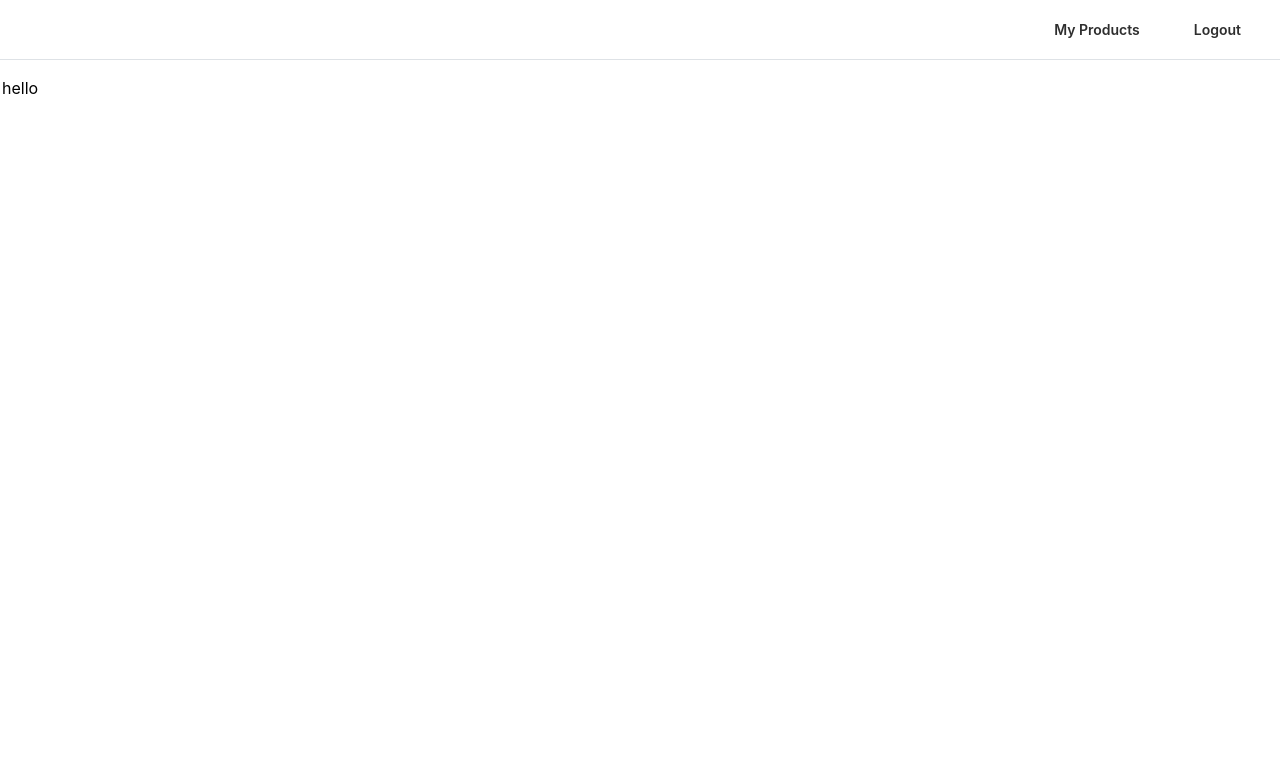
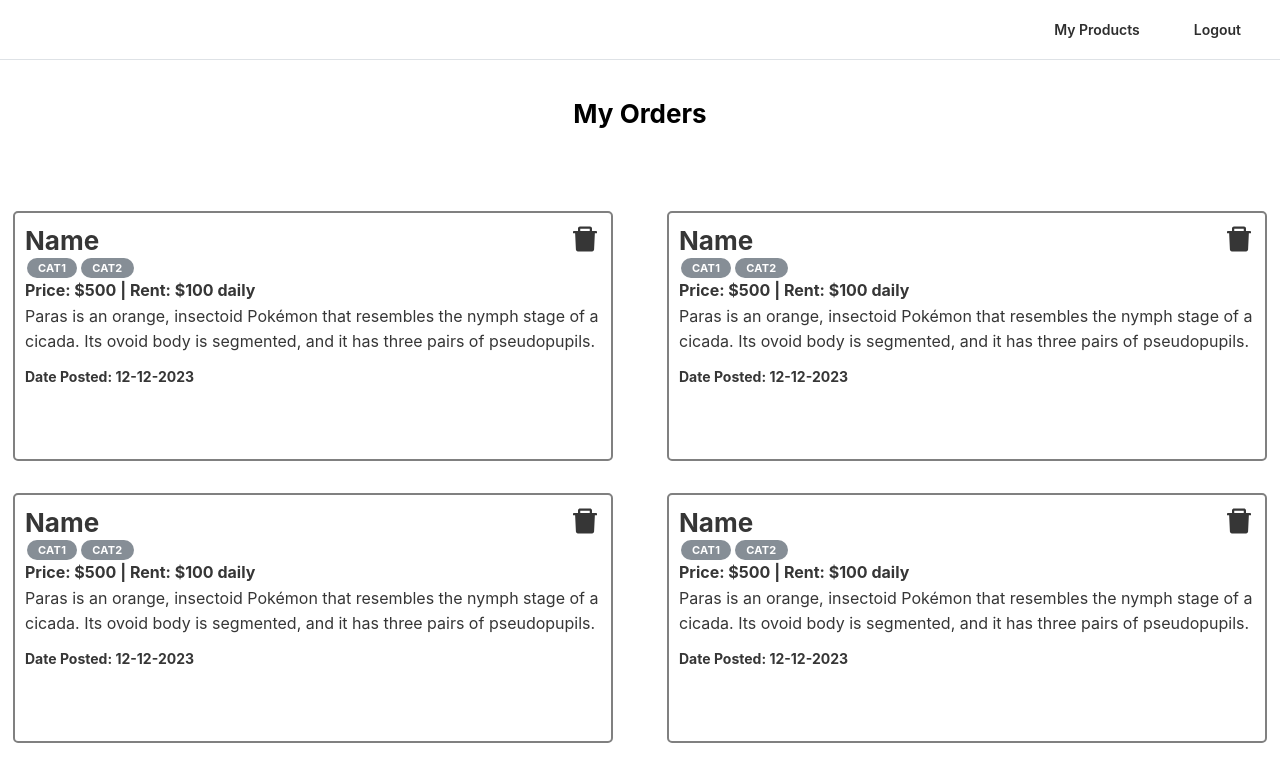
Before and after one commit to AnikKDev/tee-bay-frontend, a Next.js app: page /my-products in a window 1280 px wide. Shown: the top 782 px of the page. Built offline with nearby package versions, Linux system fonts and the light colour scheme.

Commit message:
completed my and all products struct

```diff
--- a/app/(products)/components/ProductsCard.tsx
+++ b/app/(products)/components/ProductsCard.tsx
@@ -1,16 +1,39 @@
-import { Box } from "@mantine/core";
+import { Badge, Box, Flex, Text, Title } from "@mantine/core";
 import React from "react";
-
+import { AiFillDelete } from "react-icons/ai";
 type Props = {};
 
 export default function ProductsCard({}: Props) {
   return (
     <Box
-      mih={300}
+      mih={250}
       w={{ xs: 600, md: 400, lg: 600 }}
-      style={{ border: "2 px solid gray", borderRadius: 5 }}
+      style={{ border: "2px solid gray", borderRadius: 5, color: "#363636" }}
+      p={10}
     >
-      hello
+      <Flex justify={"space-between"}>
+        <Title order={2}>Name</Title>
+        <AiFillDelete style={{ fontSize: "2rem" }} />
+      </Flex>
+      <Flex>
+        <Badge color="gray" mx={2} style={{ cursor: "pointer" }}>
+          Cat1
+        </Badge>
+        <Badge color="gray" mx={2} style={{ cursor: "pointer" }}>
+          Cat2
+        </Badge>
+      </Flex>
+      <Title order={5}>Price: $500 | Rent: $100 daily</Title>
+      <Box>
+        <Text my={2} fz="md" lh="md">
+          Paras is an orange, insectoid Pokémon that resembles the nymph stage
+          of a cicada. Its ovoid body is segmented, and it has three pairs of
+          pseudopupils.
+        </Text>
+      </Box>
+      <Title my={12} order={6}>
+        Date Posted: 12-12-2023
+      </Title>
     </Box>
   );
 }
--- a/app/(products)/layout.tsx
+++ b/app/(products)/layout.tsx
@@ -1,7 +1,6 @@
 "use client";
-import React, { useState } from "react";
+import React from "react";
 import { AppShell, Box, Button, Group, NavLink } from "@mantine/core";
-import NavLinks from "./components/NavLinks";
 import Link from "next/link";
 
 type Props = { children: React.ReactNode };
--- a/app/(products)/my-products/page.tsx
+++ b/app/(products)/my-products/page.tsx
@@ -1,12 +1,58 @@
+"use client";
 import React from "react";
 import ProductsCard from "../components/ProductsCard";
+import { Box, Grid, Title } from "@mantine/core";
 
 type Props = {};
 
 export default function MyProducts({}: Props) {
   return (
-    <div>
-      <ProductsCard />
-    </div>
+    <Box my={20}>
+      <Title order={2} ta={"center"}>
+        My Orders
+      </Title>
+      <Grid my={80} gutter={{ base: 17, xs: "md", md: "xl", xl: 30 }}>
+        <Grid.Col
+          style={{
+            display: "flex",
+            justifyContent: "center",
+            alignItems: "center",
+          }}
+          span={{ base: 12, md: 12, lg: 6 }}
+        >
+          <ProductsCard />
+        </Grid.Col>
+        <Grid.Col
+          style={{
+            display: "flex",
+            justifyContent: "center",
+            alignItems: "center",
+          }}
+          span={{ base: 12, md: 12, lg: 6 }}
+        >
+          <ProductsCard />
+        </Grid.Col>
+        <Grid.Col
+          style={{
+            display: "flex",
+            justifyContent: "center",
+            alignItems: "center",
+          }}
+          span={{ base: 12, md: 12, lg: 6 }}
+        >
+          <ProductsCard />
+        </Grid.Col>
+        <Grid.Col
+          style={{
+            display: "flex",
+            justifyContent: "center",
+            alignItems: "center",
+          }}
+          span={{ base: 12, md: 12, lg: 6 }}
+        >
+          <ProductsCard />
+        </Grid.Col>
+      </Grid>
+    </Box>
   );
 }
```
Also changed, not shown: app/(products)/components/NavLinks.tsx (deleted, +0 -18 lines).
